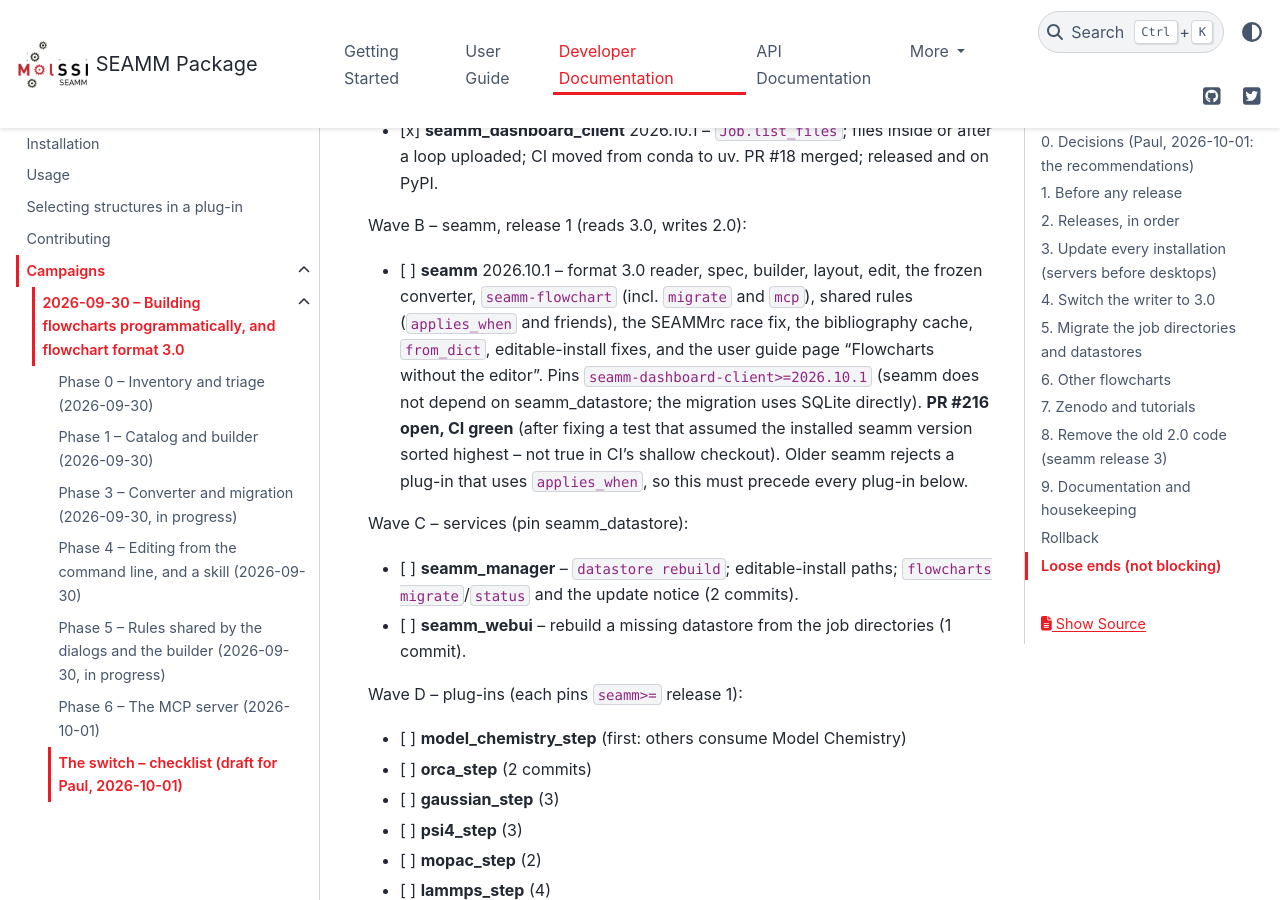
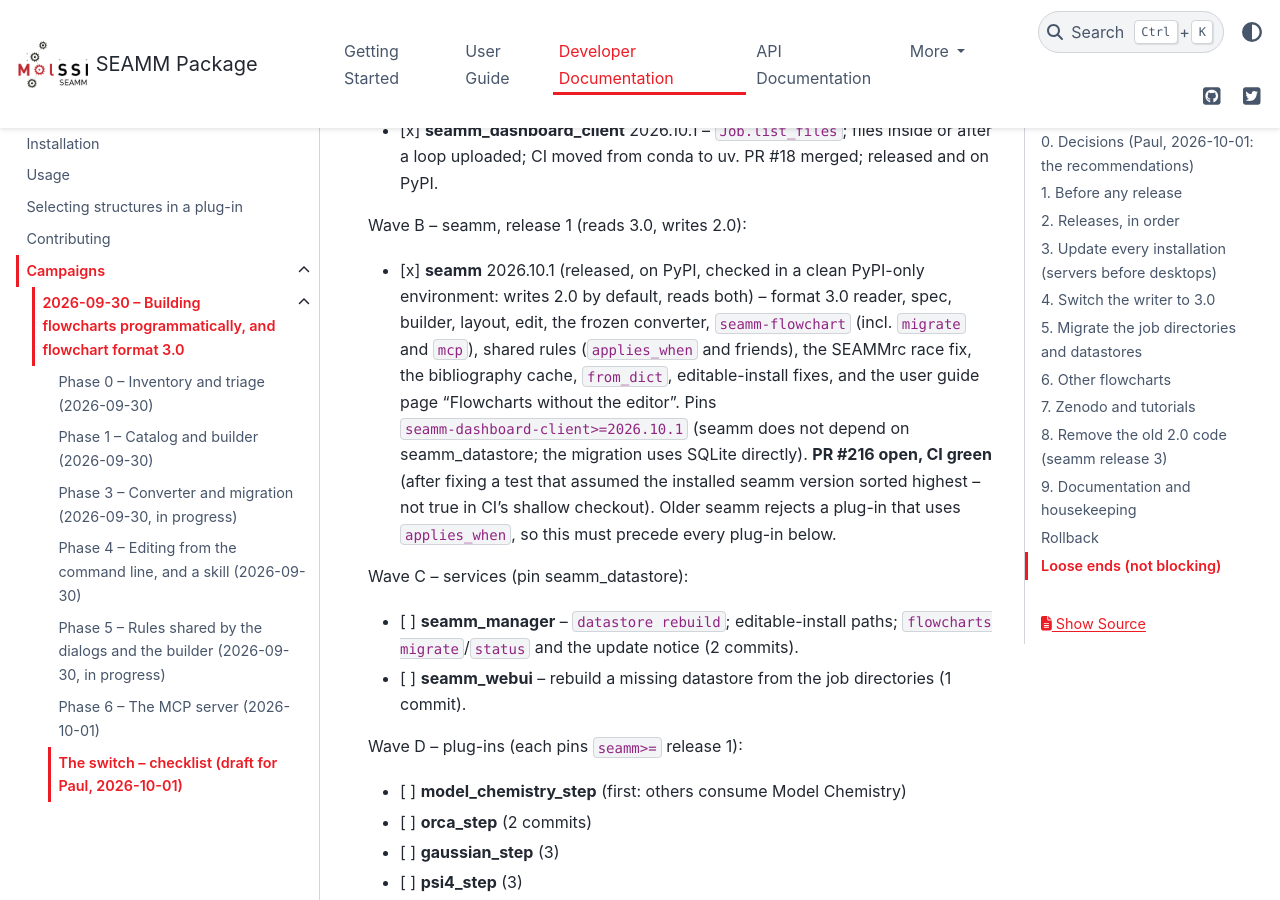
Before and after one commit to molssi-seamm/seamm, a Sphinx documentation site: the page built from docs/developer_guide/campaigns/2026-09-30/NOTES_switch.rst, in a window 1280 px wide and 900 px high, scrolled down 1947 px. Built offline with Sphinx 7.4.7 and the PyData theme 0.15.4, drawn with Linux system fonts in a browser that asks for light colours; pages that are not in the unit, such as notebooks, are missing from menus.

Commit message:
Switch checklist: Wave B released
Co-Authored-By: Claude Opus 5.5 <noreply@anthropic.com>

```diff
--- a/docs/developer_guide/campaigns/2026-09-30/NOTES_switch.rst
+++ b/docs/developer_guide/campaigns/2026-09-30/NOTES_switch.rst
@@ -67,7 +67,8 @@ Wave A -- libraries the servers need (independent of seamm):
 
 Wave B -- seamm, release 1 (reads 3.0, writes 2.0):
 
-- [ ] **seamm** 2026.10.1 -- format 3.0 reader, spec, builder, layout, edit, the frozen
+- [x] **seamm** 2026.10.1 (released, on PyPI, checked in a clean PyPI-only environment:
+  writes 2.0 by default, reads both) -- format 3.0 reader, spec, builder, layout, edit, the frozen
   converter, ``seamm-flowchart`` (incl. ``migrate`` and ``mcp``), shared rules
   (``applies_when`` and friends), the SEAMMrc race fix, the bibliography cache,
   ``from_dict``, editable-install fixes, and the user guide page "Flowcharts without the
```
